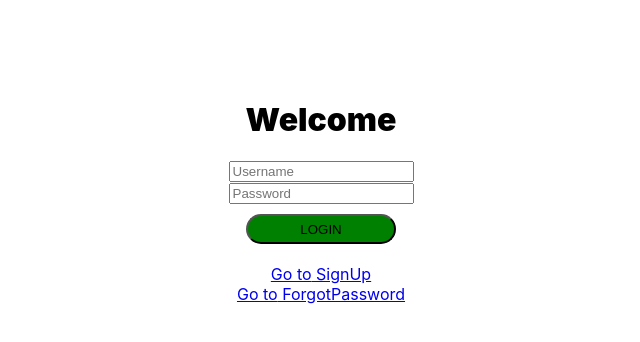
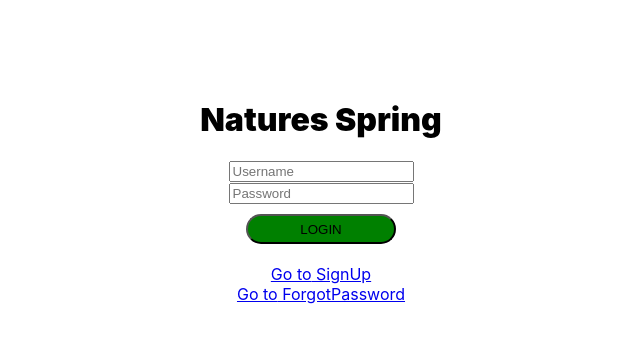
Before and after one commit to Harshvardhan2609/LoginPortal, a React (Create React App) app: page / in a window 1280 px wide. Shown: the top 342 px of the page, without its empty margins (319-959 px from the left). Built offline with nearby package versions, Linux system fonts and the light colour scheme.

Commit message:
Welcome changed

```diff
--- a/src/Components/Login/Login.jsx
+++ b/src/Components/Login/Login.jsx
@@ -59,7 +59,7 @@ const Login = () => {
   return (
     <div className="Body">
       <div style={styles.headerTextDiv}>
-        <h1 style={styles.welcomeTextStyles}>Welcome</h1>
+        <h1 style={styles.welcomeTextStyles}>Natures Spring</h1>
         <div className="Input" style={styles.inputstyleText}>
           <input
             type
```
